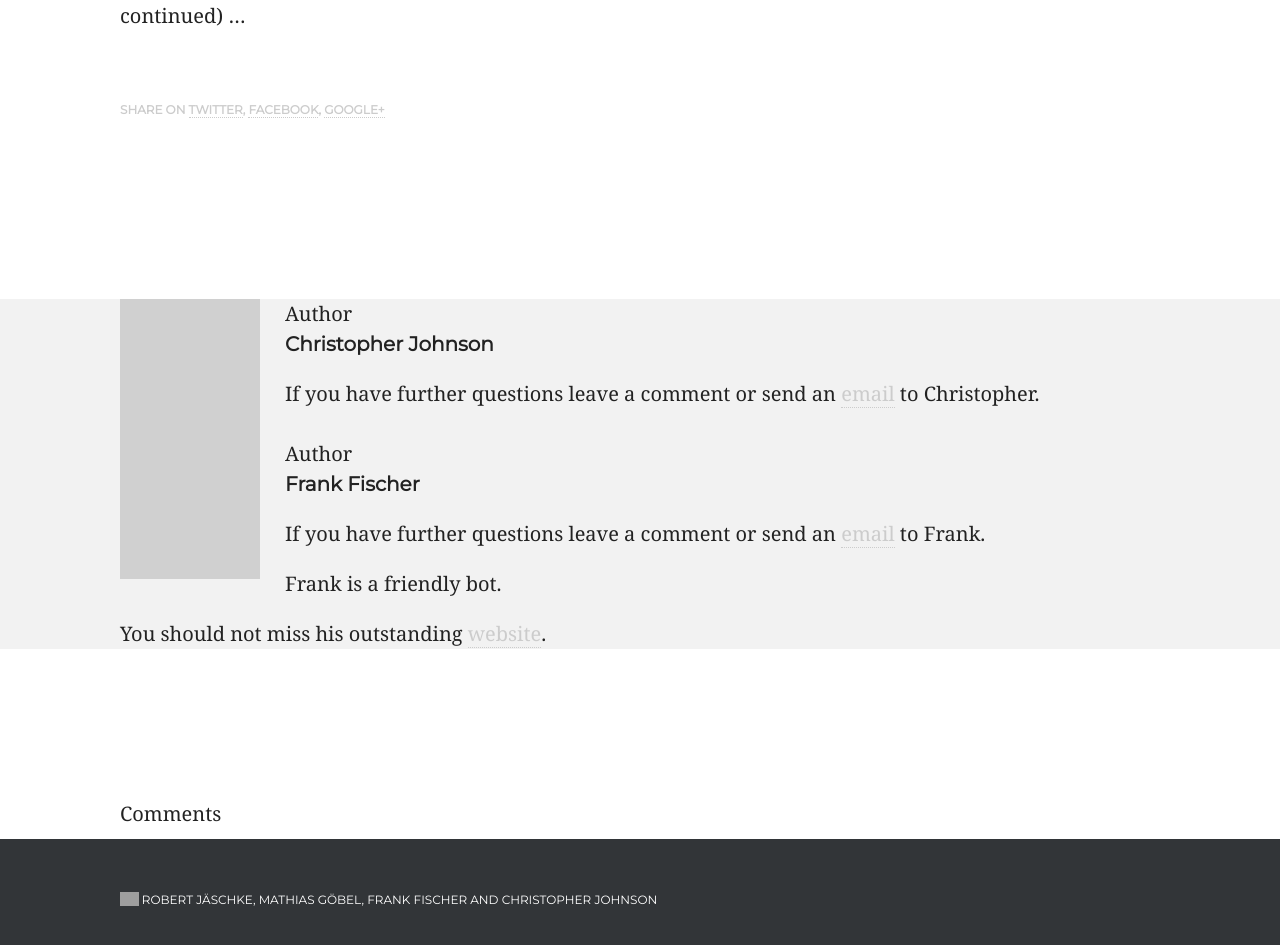
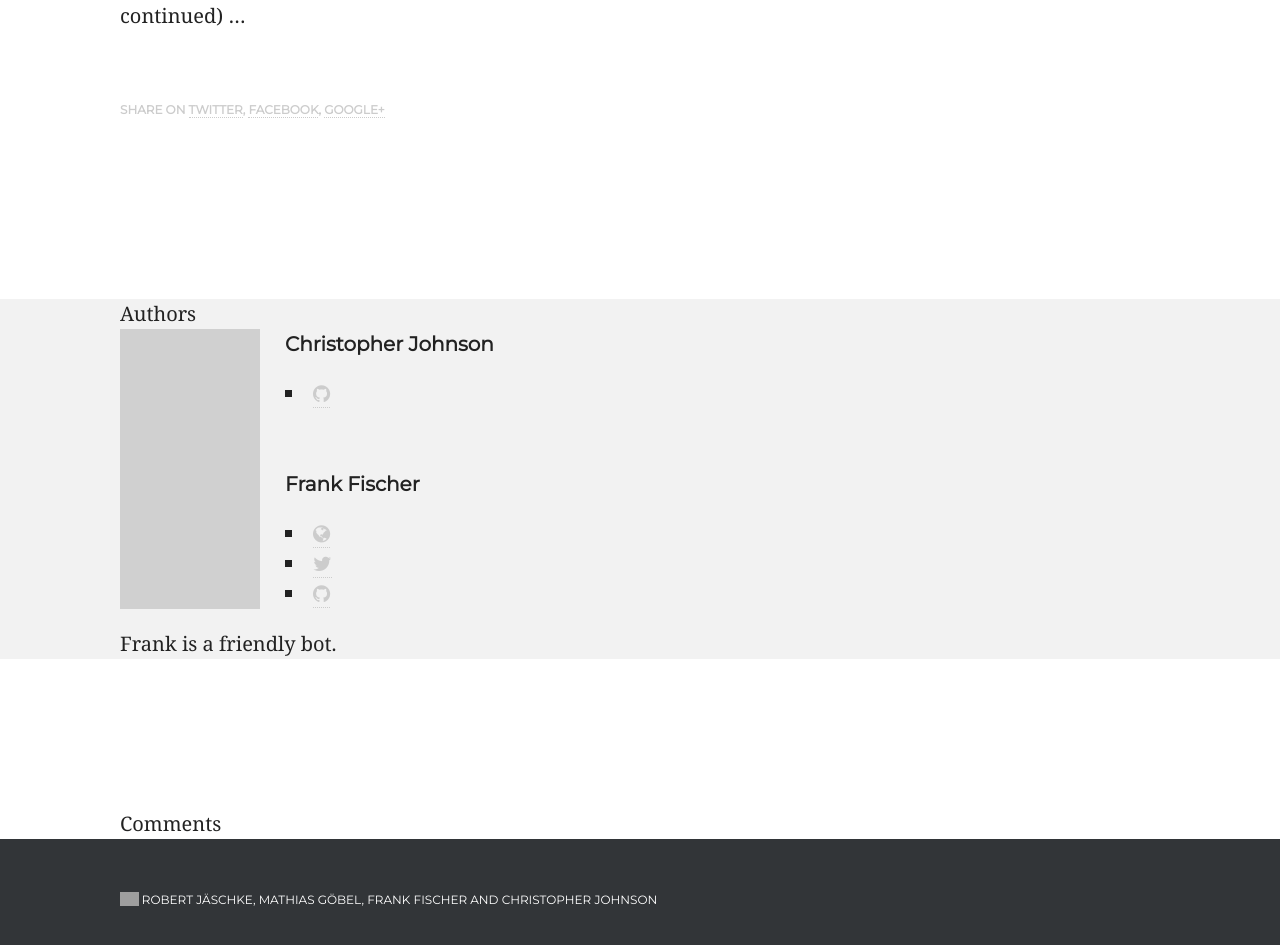
Before and after one commit to weltliteratur/blog, a Jekyll site: the page built from _posts/2016-02-18-Some-Preparations.markdown, in a window 1280 px wide. Shown: the part 891-1836 px from the top of the page. Built offline with Jekyll 4.4.1, drawn with Linux system fonts in a browser that asks for light colours; nearby versions of some CDN libraries; some web fonts are replaced; comment, search, counter and statistics services are not loaded; grey boxes are pictures that could not be loaded.

Commit message:
refined author include

```diff
--- a/_includes/authors.html
+++ b/_includes/authors.html
@@ -1,5 +1,5 @@
 <div class="authors">
- <div class="wrapper">
+ <div class="wrapper"><span id="authors">Authors</span>
 {% assign authors = page.author.size %}
 {% for author in page.author %}
             <div class="author-info" {% if forloop.first != true %} {% endif %}  >
@@ -8,13 +8,20 @@
 <div class="avatarwrapper">
                             	<img src="https://www.gravatar.com/avatar/{{ site.authors[author].gravatar }}?s=140" class="author-avatar" alt="{{ site.authors[author].name }}'s photo">
                             	</div>
-                            	<span class="author-label">Author</span>
                             <h1>{{ site.authors[author].name }}</h1>
-                            		             <p>If you have further questions leave a comment or send an <a href="mailto:{{ site.authors[author].email }}" class="author-website">email</a> to {{ site.authors[author].display_name }}.</p>
+<ul>
+{% if site.authors[author].web %}
+<li><a href="{{ site.authors[author].web }}"><i class="fa fa-globe" aria-hidden="true"></i></a></li>
+{% endif %}
+{% if site.authors[author].twitter %}
+<li><a href="https://twitter.com/{{ site.authors[author].twitter }}"><i class="fa fa-twitter" aria-hidden="true"></i></a></li>
+{% endif %}
+{% if site.authors[author].github %}
+<li><a href="https://github.com/{{ site.authors[author].github }}"><i class="fa fa-github" aria-hidden="true"></i></a></li>
+{% endif %}
+</ul>
 <p>{{ site.authors[author].description }}</p>
-{% if site.authors[author].web %}
-<p>You should not miss his outstanding <a href="{{ site.authors[author].web }}">website</a>.</p>
-{% endif %}
+
         		</section>
             </div>
 {% endfor %}
--- a/_includes/top.html
+++ b/_includes/top.html
@@ -12,7 +12,7 @@
     <link rel="canonical" href="{{ page.url }}" />
     <link rel="alternate" type="application/atom+xml" title="{{ site.name }} — Feed" href="{{ site.url }}/blog/feed.atom" />
 
-    <link rel="stylesheet" href="https://maxcdn.bootstrapcdn.com/font-awesome/4.5.0/css/font-awesome.min.css">
+    <link rel="stylesheet" href="https://maxcdn.bootstrapcdn.com/font-awesome/4.6.1/css/font-awesome.min.css">
 
     <link href='http://fonts.googleapis.com/css?family=Fenix|Montserrat|Playfair+Display:700italic,400italic' rel='stylesheet' type='text/css'>
     <link rel="stylesheet" href="/css/style.css">
```
